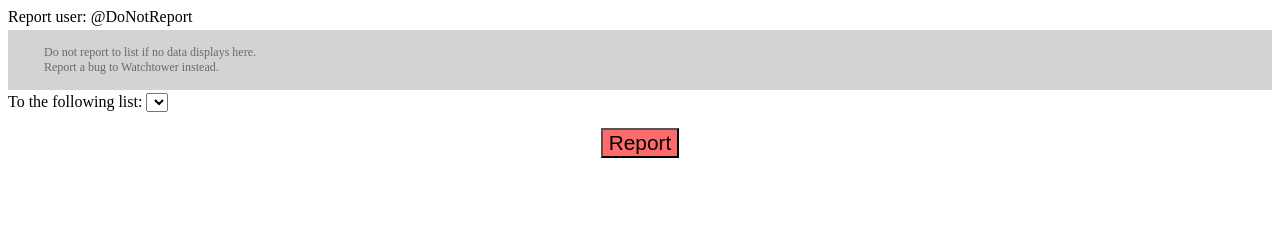
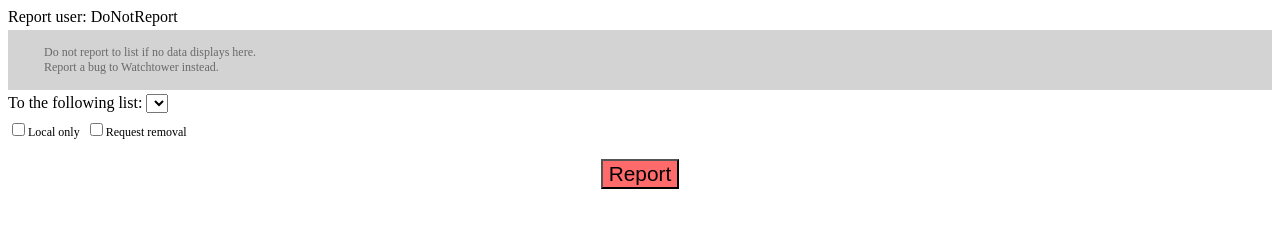
Before and after one commit to noccu/Watchtower, a browser extension: page src/action/report.html in a window 1280 px wide. Drawn offline with Linux system fonts and the light colour scheme.

Commit message:
Add report options to popup

```diff
--- a/src/action/report.css
+++ b/src/action/report.css
@@ -2,8 +2,12 @@ body {
     font-size: 1rem;
 }
 
-section.user > div {
+section, section > * {
     margin-bottom: 0.25em;
+}
+
+.center {
+    text-align: center;
 }
 
 #user-name {
@@ -18,13 +22,17 @@ section.user > div {
     white-space: pre-wrap;
 }
 
-
-section.report-btn {
-    text-align: center;
-    margin: 1em;
+#options {
+    display: flex;
+    flex-wrap: wrap;
+    /* display: grid;
+    grid-template-columns: 1fr 1fr; */
+    gap: 0.25em 0.5em;
+    font-size: 0.75em;
 }
 
 #report {
+    margin: 1rem;
     font-size: 1.3em;
     background-color: #ff6a6a;
 }
--- a/src/action/report.html
+++ b/src/action/report.html
@@ -10,7 +10,7 @@
 <body>
     <section class="user">
         <div>
-            Report <span id="user-platform"></span> user: @<span id="user-name">DoNotReport</span>
+            Report <span id="user-platform"></span> user: <span id="user-name">DoNotReport</span>
         </div>
         <div id="user-data">
             Do not report to list if no data displays here.
@@ -18,12 +18,16 @@
         </div>
     </section>
     <section>
-        To the following list:
-        <select id="lists">
-        </select>
+        To the following list: <select id="lists"></select>
     </section>
-    <section class="report-btn">
-        <button id="report">Report</button>
+    <section>
+        <div id="options">
+            <label><input class="option" type="checkbox" value="localOnly"/>Local only</label>
+            <label><input class="option" type="checkbox" value="appeal"/>Request removal</label>
+        </div>
+        <div class="center">
+            <button id="report">Report</button>
+        </div>
     </section>
 </body>
 
```
Also changed, not shown: src/typings/types.d.ts (+7 -0 lines).
